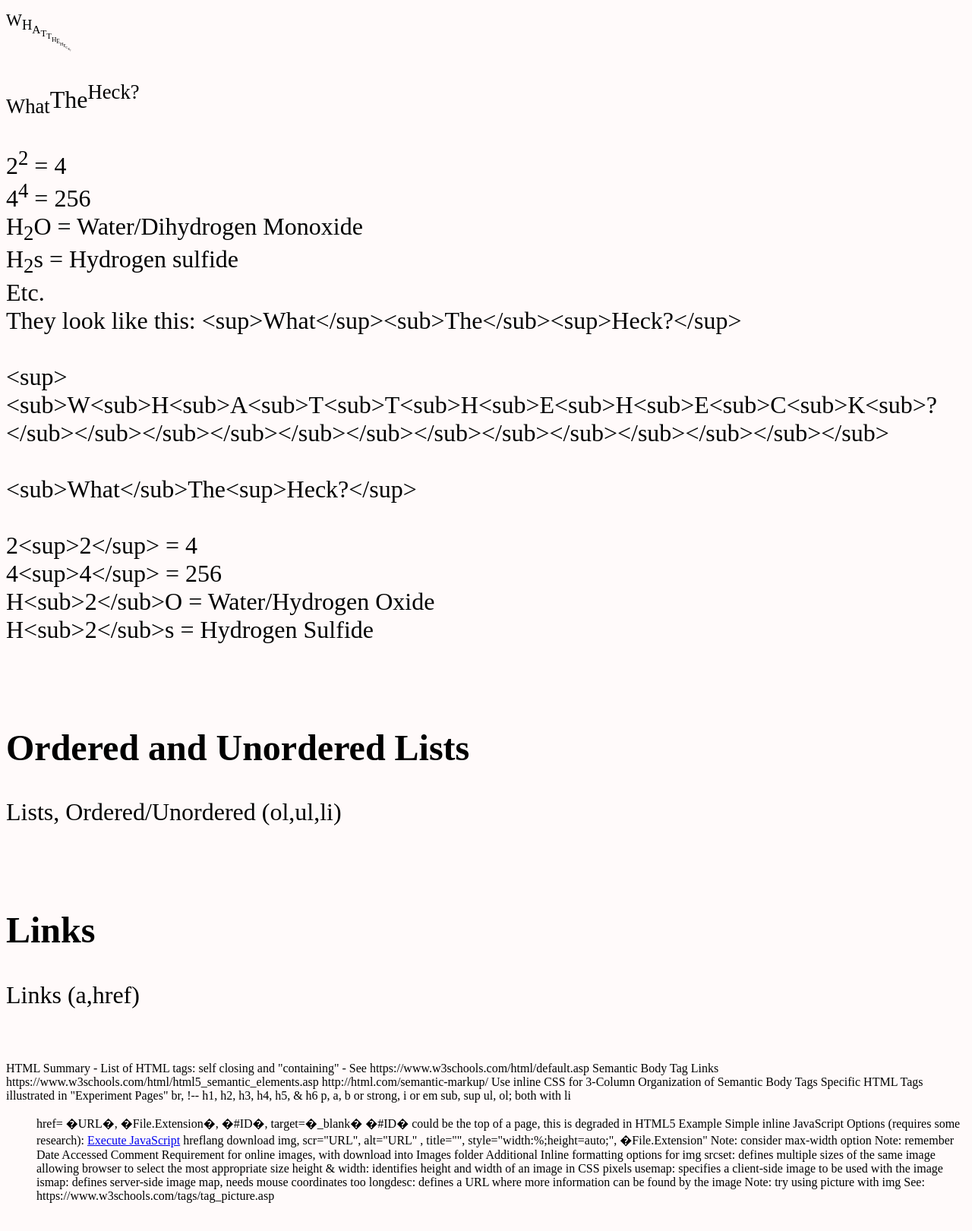
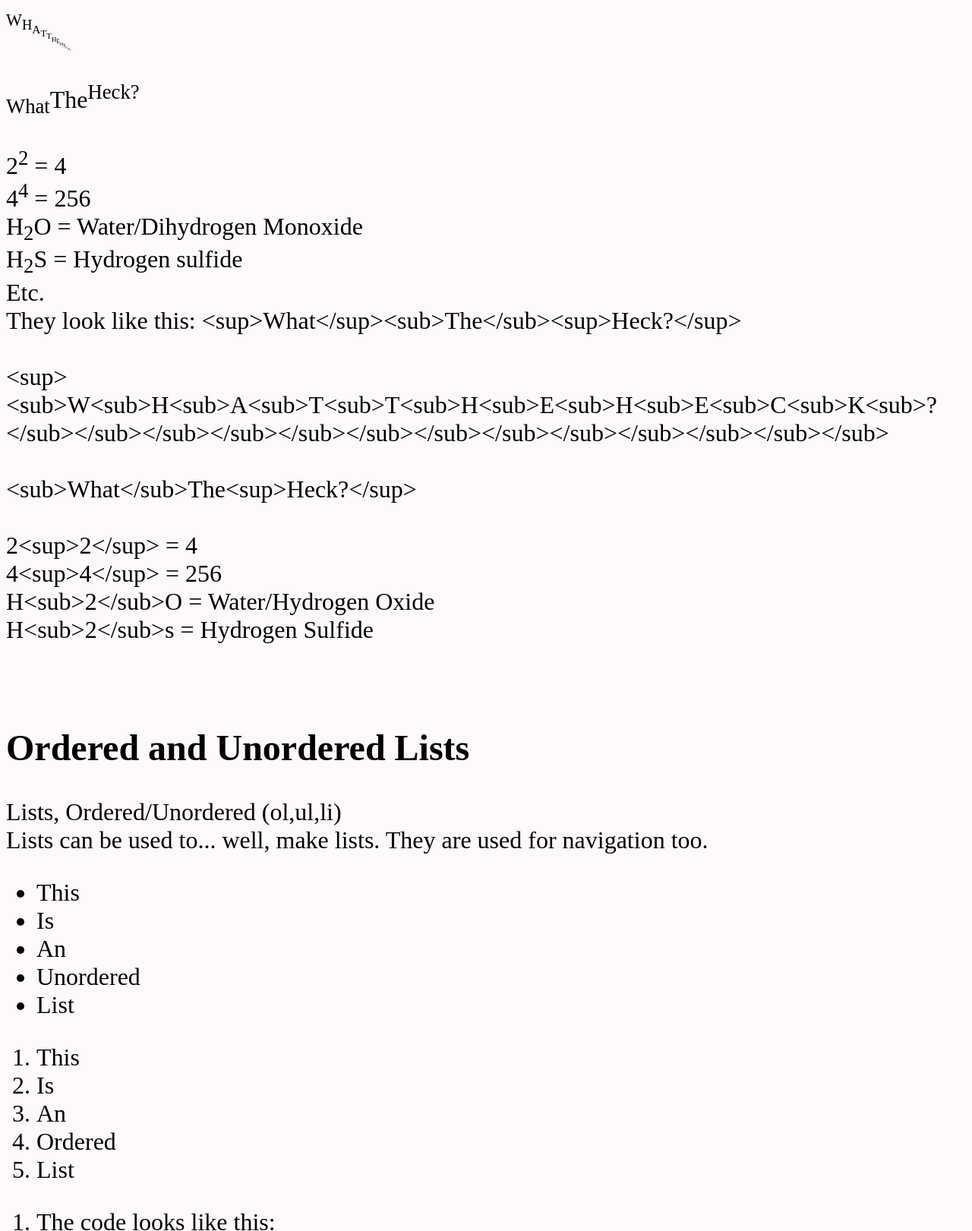
Before and after one commit to SimonSaysDeath/HTML.github.io, a plain HTML site: page Index.html in a window 1280 px wide. Shown: the part 4658-6279 px from the top of the page at 76% size. Before the commit the page ends 6258 px from the top, so only its background shows below. Drawn offline with Linux system fonts and the light colour scheme.

Commit message:
Update Index.html

```diff
--- a/Index.html
+++ b/Index.html
@@ -108,7 +108,7 @@
     And here:---&gt<br>
     but not here:---&gt
     This is what happens without a break.
-    it uses the same line.<br>
+    It uses the same line.<br>
     I pressed Enter after the"---&gt" and the "break." but didn't put a Break.<br>
     Breaks look like this: &ltbr&gt<br>
     they don't have a &lt/br&gt like &ltp&gt has &lt/p&gt<br>
@@ -132,7 +132,7 @@
     2<sup>2</sup> = 4<br>
     4<sup>4</sup> = 256<br>
     H<sub>2</sub>O = Water/Dihydrogen Monoxide<br>
-    H<sub>2</sub>s = Hydrogen sulfide<br>
+    H<sub>2</sub>S = Hydrogen sulfide<br>
     Etc.<br>
     They look like this:
     &ltsup&gtWhat&lt/sup&gt&ltsub&gtThe&lt/sub&gt&ltsup&gtHeck?&lt/sup&gt<br>
@@ -150,6 +150,34 @@
     <h1>Ordered and Unordered Lists</h1>
     <p id="Lists">
     Lists, Ordered/Unordered (ol,ul,li)
+    <br>
+    Lists can be used to... well, make lists. They are used for navigation too.<br>
+    <ul>
+      <li>This</li>
+      <li>Is</li>
+      <li>An</li>
+      <li>Unordered</li>
+      <li>List</li>
+    </ul>
+    <ol>
+      <li>This</li>
+      <li>Is</li>
+      <li>An</li>
+      <li>Ordered</li>
+      <li>List</li>
+    </ol>
+    <ol>
+      <li>The code looks like this:</li>
+      <li>&ltol&gt<br>
+          &ltli&gtThe code looks like this:&lt/li&gt<br>
+          &ltol&gt<br>
+      </li>
+      <li>Or this:<br>
+          &ltul&gt<br>
+          &ltli&gtWords&lt/li&gt<br>
+      </li>
+    </ol>
+
     </p>
 <br>
     <h1>Links</h1>
```
